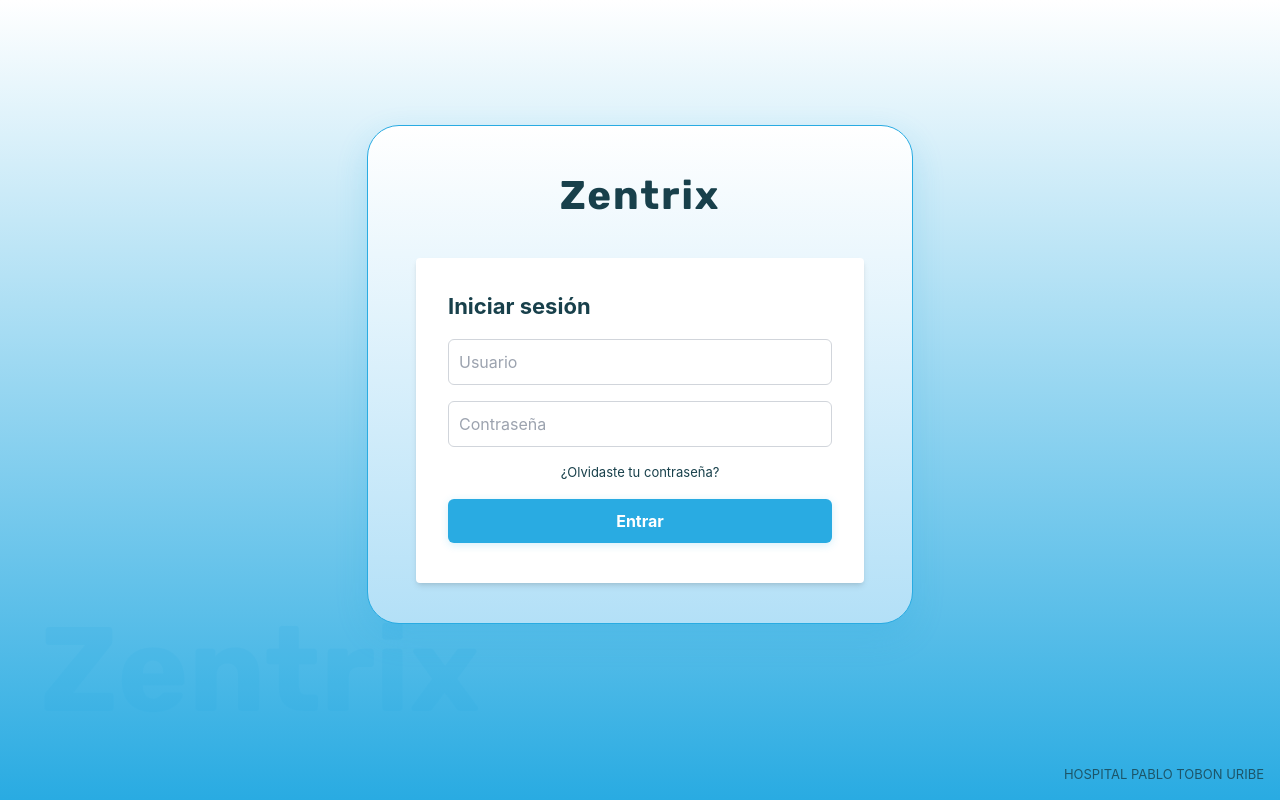
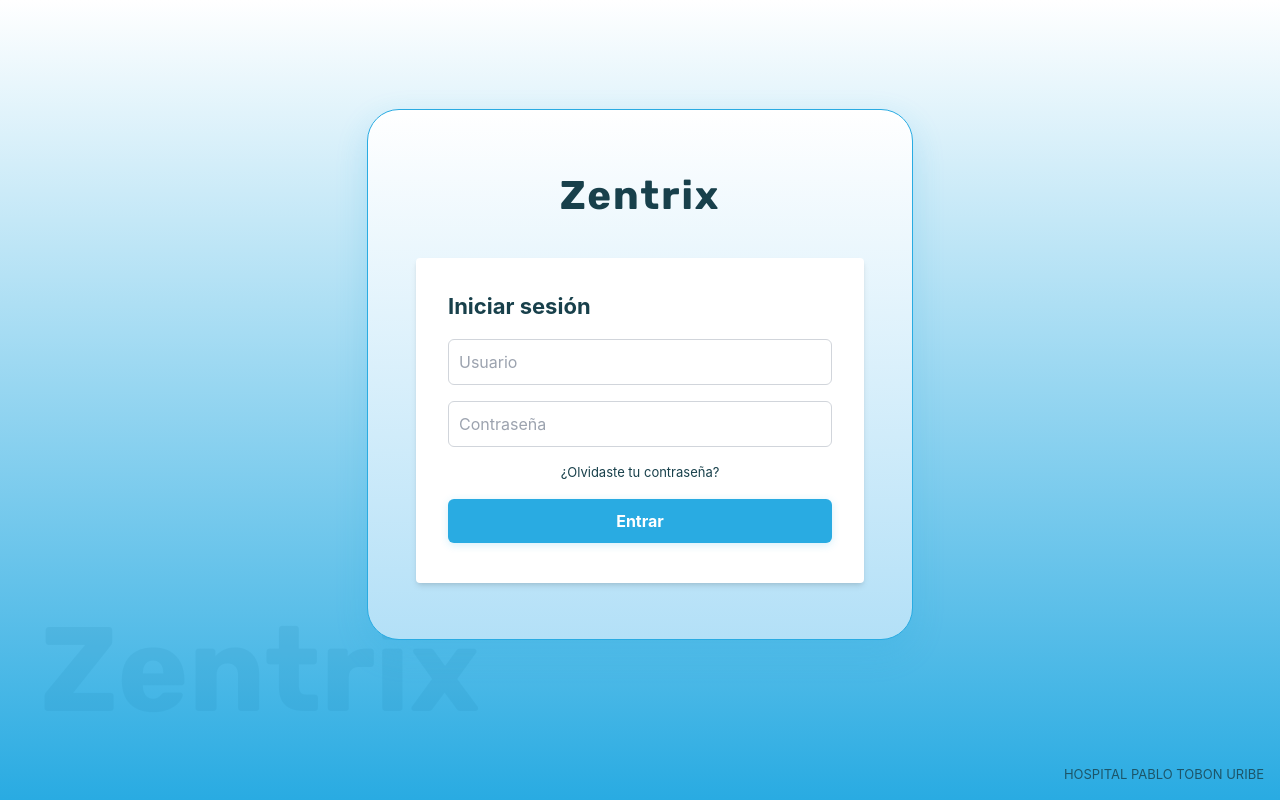
Before and after one commit to danielalvarezm527/Zentrix, a Next.js app in the folder frontend/: page /login in a window 1280 px wide. Built offline with nearby package versions, Linux system fonts and the light colour scheme.

Commit message:
Modificacion del logincard tamaño

```diff
--- a/frontend/styles/globals.css
+++ b/frontend/styles/globals.css
@@ -30,7 +30,7 @@ body {
   opacity: 0.13;
   font-size: 120px;
   font-weight: 700;
-  color: #29ABE2;
+  color: #1d86b3;
   pointer-events: none;
   user-select: none;
   z-index: 0;
@@ -49,7 +49,7 @@ body {
   border-radius: 32px;
   border: 1px solid #29ABE2;
   box-shadow: 0 12px 32px 0 #29abe233;
-  padding: 40px 48px;
+  padding: 56px 48px;
   min-width: 340px;
   display: flex;
   flex-direction: column;
```
